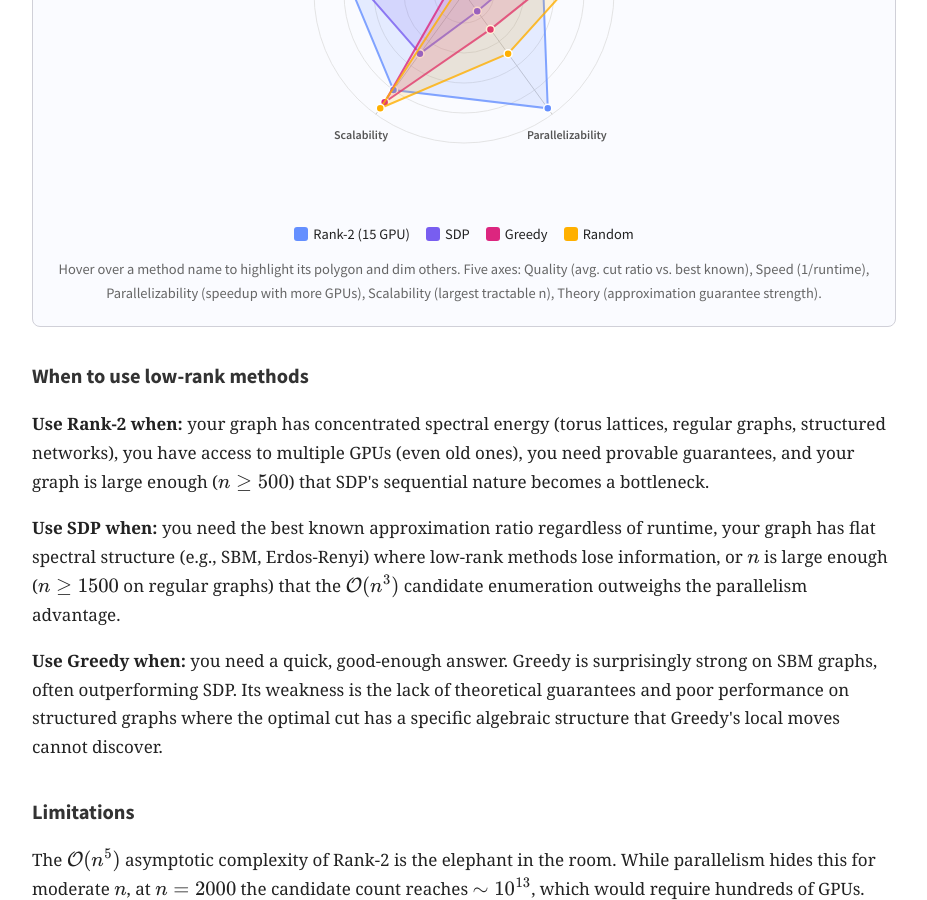
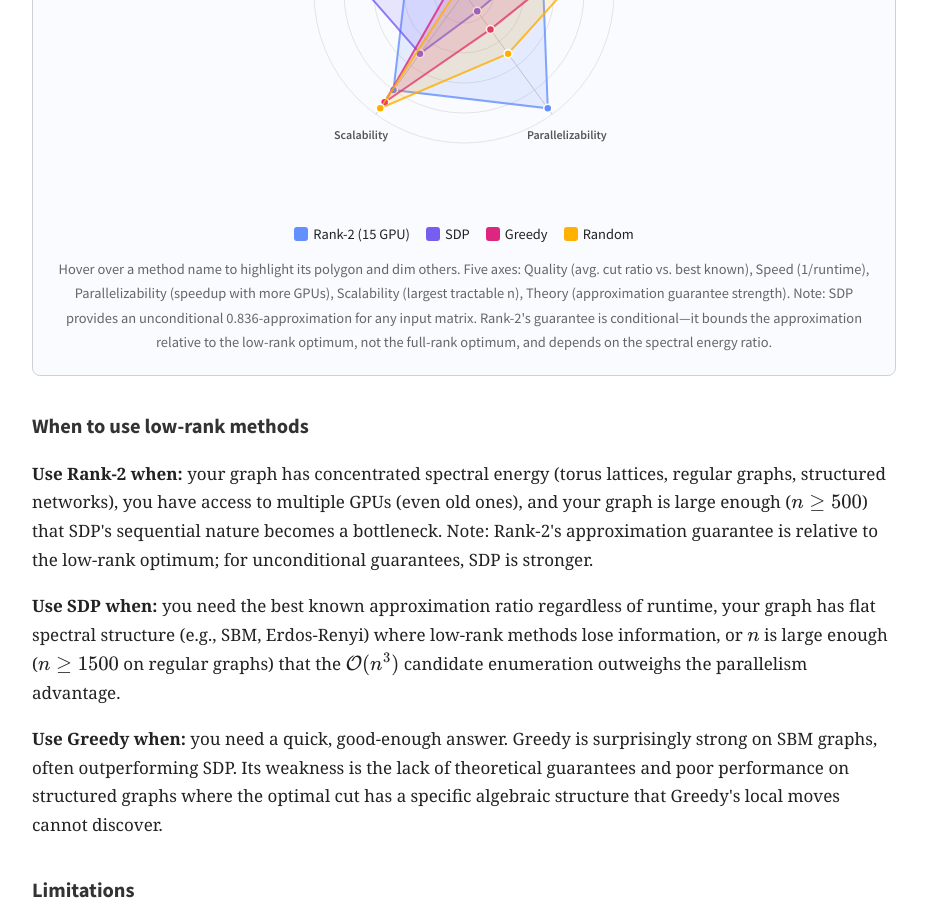
Before and after one commit to akyrillidis/explore-quantum, a Jekyll site: the page LowRankMaxCut_GPU.html, which Jekyll copies as it is, in a window 1280 px wide and 900 px high, scrolled down 13154 px. Shown: the whole window, without its empty margins (176-1103 px from the left). Built offline with Jekyll 4.4.1, drawn with Linux system fonts in a browser that asks for light colours; some web fonts are replaced.

Commit message:
Fix spectral decay claim and radar chart Theory axis
Blog 0 (MaxKCut.html):
- Clarify that top eigenvalues are relevant for Max-K-Cut (maximization),
  not spectral clustering (minimization). Remove "decay rapidly" claim.
- Note graphs where this works (torus, regular, community structure).
- Change "provable guarantees for full-rank case" to "relative to low-rank optimum".

Blog 1 (15 GPUs):
- Lower Rank-2 Theory score from 0.90 to 0.40 in radar chart. Our
  guarantee bounds approximation relative to the low-rank optimum,
  not the true optimum like SDP's 0.836 ratio.
- Add caption note explaining the conditional vs unconditional distinction.
- Remove "need provable guarantees" from Rank-2 recommendation.

Co-Authored-By: Claude Opus 4.6 (1M context) <noreply@anthropic.com>

```diff
--- a/LowRankMaxCut_GPU.html
+++ b/LowRankMaxCut_GPU.html
@@ -777,14 +777,14 @@ Every method has its strengths and weaknesses. Rather than overselling our appro
     <div id="radar-chart" style="text-align:center;"></div>
     <div class="radar-legend" id="radar-legend"></div>
     <div class="caption">
-        Hover over a method name to highlight its polygon and dim others. Five axes: Quality (avg. cut ratio vs. best known), Speed (1/runtime), Parallelizability (speedup with more GPUs), Scalability (largest tractable n), Theory (approximation guarantee strength).
+        Hover over a method name to highlight its polygon and dim others. Five axes: Quality (avg. cut ratio vs. best known), Speed (1/runtime), Parallelizability (speedup with more GPUs), Scalability (largest tractable n), Theory (approximation guarantee strength). Note: SDP provides an unconditional 0.836-approximation for any input matrix. Rank-2's guarantee is conditional&mdash;it bounds the approximation relative to the low-rank optimum, not the full-rank optimum, and depends on the spectral energy ratio.
     </div>
     <noscript><div class="static-fallback">Radar chart requires JavaScript.</div></noscript>
 </div>
 
 <h3>When to use low-rank methods</h3>
 <p>
-<strong>Use Rank-2 when:</strong> your graph has concentrated spectral energy (torus lattices, regular graphs, structured networks), you have access to multiple GPUs (even old ones), you need provable guarantees, and your graph is large enough (\(n \geq 500\)) that SDP's sequential nature becomes a bottleneck.
+<strong>Use Rank-2 when:</strong> your graph has concentrated spectral energy (torus lattices, regular graphs, structured networks), you have access to multiple GPUs (even old ones), and your graph is large enough (\(n \geq 500\)) that SDP's sequential nature becomes a bottleneck. Note: Rank-2's approximation guarantee is relative to the low-rank optimum; for unconditional guarantees, SDP is stronger.
 </p>
 
 <p>
@@ -941,7 +941,7 @@ const MACHINES = [
 
 // ---- Radar chart data ----
 const RADAR_METHODS = [
-    {name: "Rank-2 (15 GPU)", color: "#648FFF", values: [0.82, 0.55, 0.95, 0.80, 0.90]},
+    {name: "Rank-2 (15 GPU)", color: "#648FFF", values: [0.82, 0.55, 0.95, 0.80, 0.40]},
     {name: "SDP", color: "#785EF0", values: [0.92, 0.40, 0.15, 0.50, 0.95]},
     {name: "Greedy", color: "#DC267F", values: [0.78, 0.85, 0.30, 0.90, 0.10]},
     {name: "Random", color: "#FFB000", values: [0.55, 0.98, 0.50, 0.95, 0.05]}
--- a/MaxKCut.html
+++ b/MaxKCut.html
@@ -195,9 +195,9 @@ Partitioning a network into groups to maximize cross-group connections arises ev
 SDP solvers are expensive (at least \(\mathcal{O}(n^{3.5})\)) and more importantly hard to parallelize, while heuristic methods like genetic algorithms lack provable guarantees.
 </p>
 <p>
-Our key insight is simple: many real-world graphs have Laplacians whose spectra decay rapidly, meaning most of the "cut information" lives in a few top eigenvalues.
+Our key insight is simple: for Max-K-Cut, the objective \(z^\dagger L z\) is dominated by the top eigenvalues of the Laplacian. On graphs with concentrated spectra&mdash;torus lattices, regular graphs, and networks with clear community structure&mdash;the top 2&ndash;3 eigenvalues capture enough structure to find near-optimal partitions. (Note: this is distinct from spectral clustering, which uses the <em>bottom</em> eigenvalues to minimize cuts. We maximize cuts, so the top eigenvalues are the relevant ones.)
 By projecting the problem onto a low-rank approximation of the Laplacian, we convert Max-3-Cut into an <em>exact</em> discrete quadratic maximization that can be solved in polynomial time for fixed rank.
-This yields a family of algorithms&mdash;Rank-1, Rank-2, Rank-3&mdash;that trade off between speed and solution quality, are embarrassingly parallel, and come with provable approximation guarantees for the full-rank case.
+This yields a family of algorithms&mdash;Rank-1, Rank-2, Rank-3&mdash;that trade off between speed and solution quality, are embarrassingly parallel, and come with provable approximation guarantees relative to the low-rank optimum.
 </p>
 
 <br><hr>
```
